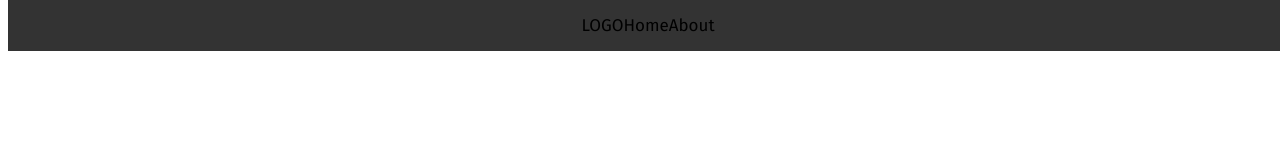
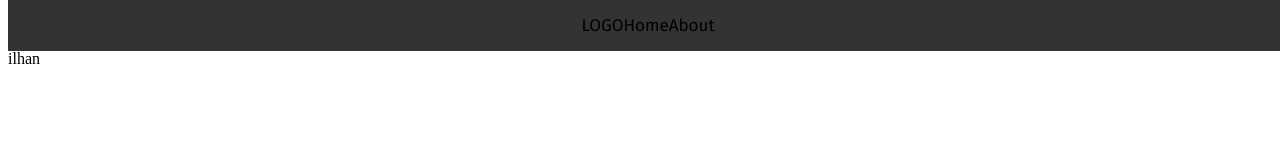
Before and after one commit to ilhan69/Isitech-react3, a React (Create React App) app in the folder client/: page / in a window 1280 px wide. Shown: the top 160 px of the page. Built offline with nearby package versions, Linux system fonts and the light colour scheme.

Commit message:
Test props

```diff
--- a/client/src/components/App.js
+++ b/client/src/components/App.js
@@ -1,7 +1,10 @@
+import HelloWorld from "./HelloWorld";
 import Navbar from "./Navbar";
+import Separator from "./Separator";
 
 const App = () => {
   return (
+    <>
       <Navbar>
         <ul>
           <li>LOGO</li>
@@ -9,6 +12,11 @@ const App = () => {
           <li>About</li>
         </ul>
       </Navbar>
+
+      <Separator />
+
+      <HelloWorld name="ilhan" />
+    </>
   );
 }
 
--- /dev/null
+++ b/client/src/components/HelloWorld.jsx
@@ -0,0 +1,8 @@
+const HelloWorld = props => {
+
+    const { name } = props
+
+    return <p>{name}</p>
+}
+
+export default HelloWorld
--- /dev/null
+++ b/client/src/components/Separator.jsx
@@ -0,0 +1,8 @@
+import './scss/separator.scss'
+
+const Separator = () => {
+
+    return <div className="separator"></div>
+}
+
+export default Separator
--- /dev/null
+++ b/client/src/components/scss/separator.scss
@@ -0,0 +1,3 @@
+.separator {
+    margin: 50px;
+}
```
Lines whose indentation alone changed are shown as unchanged.
